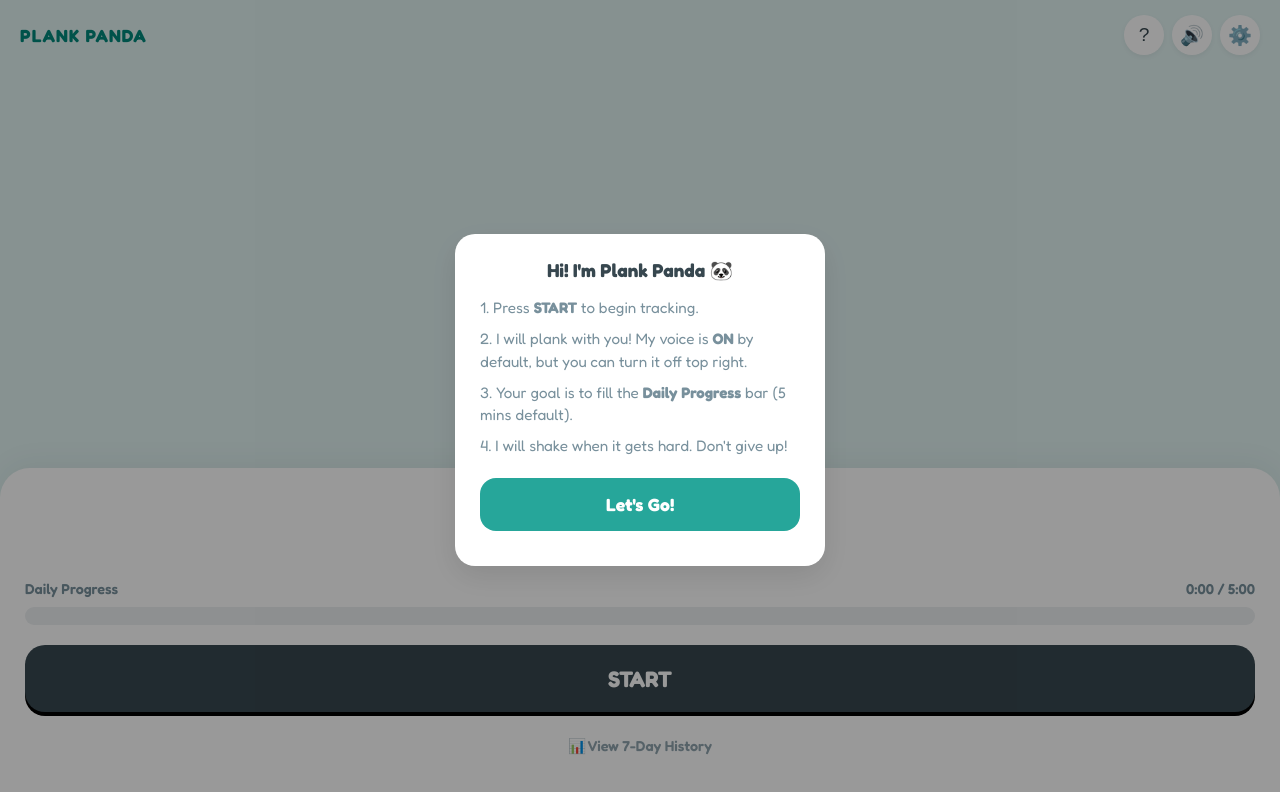
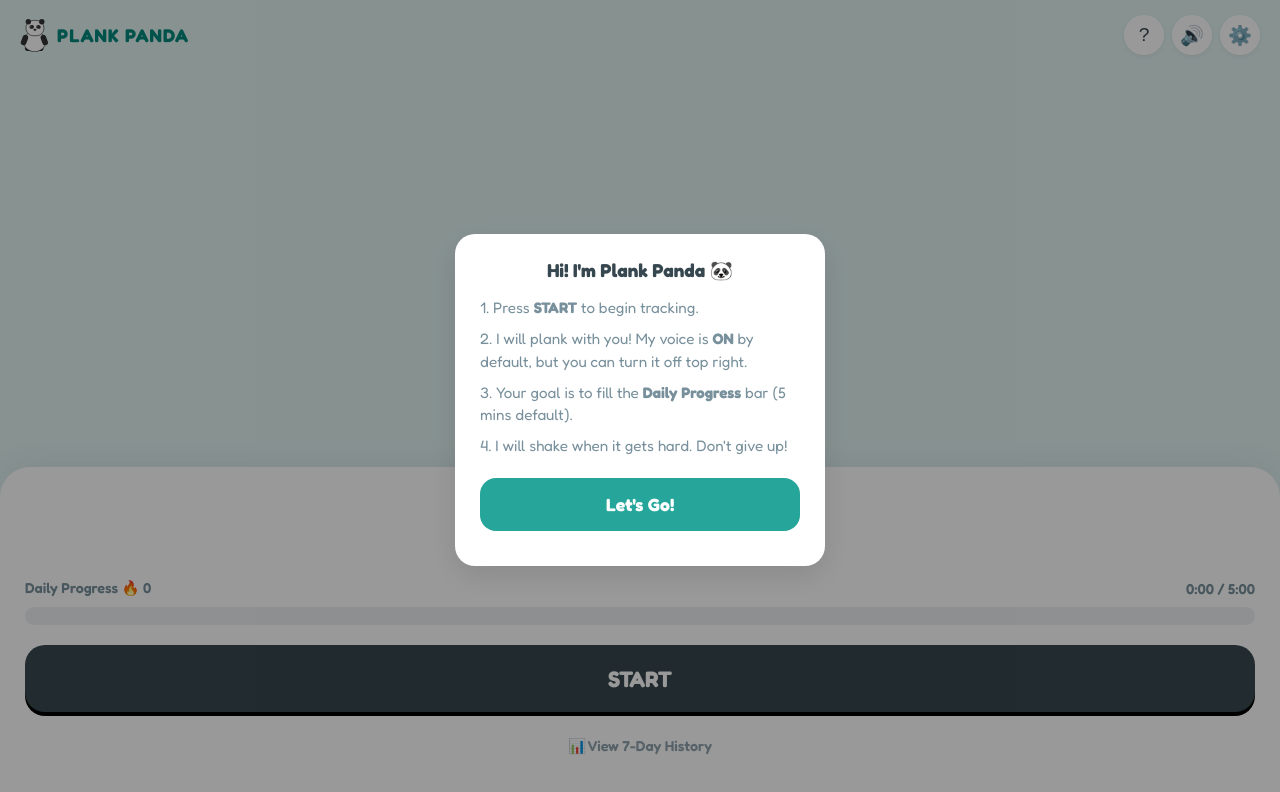
Before and after one commit to pollito13/plank-panda, a plain HTML site: page index.html in a window 1280 px wide. Drawn offline with Linux system fonts and the light colour scheme.

Commit message:
Update index.html

```diff
--- a/index.html
+++ b/index.html
@@ -3,7 +3,7 @@
 <head>
     <meta charset="UTF-8">
     <meta name="viewport" content="width=device-width, initial-scale=1.0, maximum-scale=1.0, user-scalable=no">
-    <title>Plank Panda</title>
+    <title>Plank Panda 11.2</title>
     <link href="https://fonts.googleapis.com/css2?family=Fredoka:wght@400;600;700&display=swap" rel="stylesheet">
     <style>
         :root {
@@ -16,6 +16,7 @@
             --text: #37474F;
             --card: #FFFFFF;
             --danger: #ef5350;
+            --overachiever: #9C27B0;
         }
 
         body {
@@ -43,7 +44,13 @@
             align-items: center;
         }
 
-        .logo { font-weight: 700; color: var(--primary-dark); letter-spacing: 1px; font-size: 1.1rem; }
+        .logo-container {
+            display: flex;
+            align-items: center;
+            gap: 8px;
+        }
+
+        .logo { font-weight: 700; color: var(--primary-dark); letter-spacing: 1px; font-size: 1.15rem; }
 
         .header-actions { display: flex; gap: 8px; }
 
@@ -353,7 +360,25 @@
 <body>
 
     <header>
-        <div class="logo">PLANK PANDA</div>
+        <div class="logo-container">
+            <!-- Custom SVG Mascot Logo -->
+            <svg width="29" height="33" viewBox="0 0 129 147" fill="none" xmlns="http://www.w3.org/2000/svg">
+                <rect width="47.5871" height="25.0146" rx="12.5073" transform="matrix(-1 -8.74228e-08 -8.74228e-08 1 69.5869 118)" fill="#333333"/>
+                <rect width="47.5871" height="25.0146" rx="12.5073" transform="matrix(-1 -8.74228e-08 -8.74228e-08 1 104.587 118)" fill="#333333"/>
+                <path d="M65 55.5C92.4715 55.5 114.5 75.7746 114.5 100.5C114.5 125.225 92.4715 145.5 65 145.5C37.5285 145.5 15.5 125.225 15.5 100.5C15.5 75.7746 37.5285 55.5 65 55.5Z" fill="white" stroke="#333333" stroke-width="3"/>
+                <rect x="111.443" y="67" width="47.5871" height="25.0146" rx="12.5073" transform="rotate(69.5808 111.443 67)" fill="#333333"/>
+                <rect width="47.5871" height="25.0146" rx="12.5073" transform="matrix(-0.348887 0.937165 0.937165 0.348887 16.6025 67)" fill="#333333"/>
+                <path d="M59.3975 6.43262C63.5704 6.05354 69.0369 6.00473 74.3838 6.53809C79.762 7.07459 84.8648 8.18504 88.4092 10.0322C99.1215 15.615 106.5 27.1347 106.5 40.4688C106.5 59.3153 91.7811 74.5 73.7383 74.5H59.2617C41.2189 74.5 26.5 59.3153 26.5 40.4688C26.5002 21.7343 40.9655 8.10702 59.3975 6.43262Z" fill="white" stroke="#333333" stroke-width="3"/>
+                <circle cx="97" cy="12" r="12" fill="#333333"/>
+                <circle cx="37" cy="12" r="12" fill="#333333"/>
+                <path d="M72.523 33.0213C73.3591 29.3995 76.5459 26.9316 80.0997 26.8569C83.1446 26.6149 85.7074 27.4542 87.5787 28.5011C90.9412 30.0399 92.8747 33.7766 92.0104 37.5204C91.187 41.0869 88.0841 43.5345 84.596 43.6796C82.1333 43.614 78.8875 42.8315 76.5801 41.857C73.4502 40.2196 71.6913 36.6237 72.523 33.0213Z" fill="#333333"/>
+                <circle cx="79.0439" cy="31.4319" r="2" fill="white"/>
+                <path d="M62.0103 33.0213C61.1742 29.3995 58.098 26.5065 54.5442 26.4319C51.4993 26.1899 48.4156 26.8846 46.5443 27.9315C43.1818 29.4703 41.6586 33.7766 42.5229 37.5204C43.3464 41.0869 46.4492 43.5345 49.9374 43.6797C52.4853 43.7857 55.7392 43.0153 57.9532 41.857C61.0831 40.2196 62.842 36.6238 62.0103 33.0213Z" fill="#333333"/>
+                <circle cx="2" cy="2" r="2" transform="matrix(-1 0 0 1 50.0439 30.4321)" fill="white"/>
+                <rect x="60" y="43" width="13" height="9" rx="4.5" fill="#333333"/>
+            </svg>
+            <span class="logo">PLANK PANDA</span>
+        </div>
         <div class="header-actions">
             <!-- Added Help Button -->
             <button class="header-btn" id="btnHelp" title="Help">?</button>
@@ -388,7 +413,7 @@
         <div class="timer-display" id="timer">00:00</div>
 
         <div class="daily-info">
-            <span>Daily Progress</span>
+            <span>Daily Progress 🔥 <span id="streakCount">0</span></span>
             <span id="dailyTotal">0:00 / 5:00</span>
         </div>
         <div class="progress-bar">
@@ -498,7 +523,8 @@
             wakeLock: null,
             userApiKey: "",
             useVoice: true,
-            theme: 'plain'
+            theme: 'plain',
+            streak: 0
         };
 
         let resetStage = 0;
@@ -523,6 +549,7 @@
             timer: document.getElementById('timer'),
             daily: document.getElementById('dailyTotal'),
             progress: document.getElementById('progress'),
+            streakCount: document.getElementById('streakCount'),
             btn: document.getElementById('toggleBtn'),
             panda: document.getElementById('panda'),
             sweat: document.getElementById('sweat'),
@@ -736,6 +763,8 @@
 
             const history = JSON.parse(localStorage.getItem('pp_history') || '{}');
             state.dailyTime = history[today] || 0;
+            state.streak = calculateStreak(history);
+            ui.streakCount.innerText = state.streak;
             updateUI();
 
             // Onboarding Check
@@ -743,6 +772,27 @@
             if (!hasSeenIntro) {
                 ui.modalHelp.classList.add('open');
             }
+        }
+
+        function calculateStreak(history) {
+            let streak = 0;
+            const today = new Date();
+            // Check yesterday, day before, etc.
+            // Simplified: Just checks if there is data for consecutive days backwards
+            for (let i = 0; i < 30; i++) {
+                const d = new Date();
+                d.setDate(today.getDate() - i);
+                const key = d.toISOString().split('T')[0];
+                if (history[key] && history[key] >= state.goalSeconds) {
+                    streak++;
+                } else if (i === 0 && (!history[key] || history[key] < state.goalSeconds)) {
+                    // If today isn't done yet, don't break streak, just don't count it yet
+                    continue;
+                } else {
+                    break;
+                }
+            }
+            return streak;
         }
 
         function save() {
```
